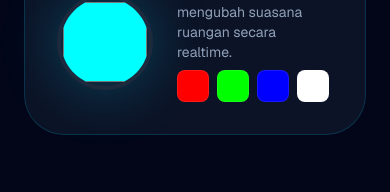
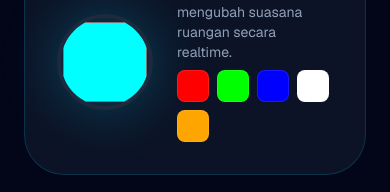
Before and after one commit to QwehhD/web-iot-test, a Next.js app: page /dashboard in a window 390 px wide. Shown: the part 290-482 px from the top of the page. Built offline with nearby package versions, Linux system fonts and the light colour scheme; no server answers; the database is empty.

Commit message:
fix rgb control didnt work on mobile

```diff
--- a/app/dashboard/page.tsx
+++ b/app/dashboard/page.tsx
@@ -47,19 +47,32 @@ export default function DashboardPage() {
     };
   }, []);
 
+  const handleColorChange = async (hex: string) => {
+    // Validasi hex untuk menghindari error slice
+    if (!hex.startsWith('#')) return;
 
-  const handleColorChange = async (hex: string) => {
     const r = parseInt(hex.slice(1, 3), 16);
     const g = parseInt(hex.slice(3, 5), 16);
     const b = parseInt(hex.slice(5, 7), 16);
 
     setIsUpdating(true);
+
+    // SINKRONKAN: Nama di .eq() harus sama dengan di Database & ESP32
     const { error } = await supabase
       .from('actuators')
-    .update({ red_val: r, green_val: g, blue_val: b })
-    .eq('name', 'room_rgb');
+      .update({
+        red_val: r,
+        green_val: g,
+        blue_val: b
+      })
+      .eq('name', 'RGB_ESP32-S3');
 
-  if (error) console.error(error.message);
+    if (error) {
+      console.error("Gagal update:", error.message);
+    } else {
+      console.log(`Updated to R:${r} G:${g} B:${b}`);
+    }
+
     setIsUpdating(false);
   };
 
@@ -122,21 +135,21 @@ export default function DashboardPage() {
             <div className="relative group">
               <input
                 type="color"
-                className="w-24 h-24 rounded-full bg-transparent cursor-pointer border-4 border-slate-800 transition-transform hover:scale-105"
+                className="w-24 h-24 rounded-full bg-transparent cursor-pointer border-4 border-slate-800 transition-transform hover:scale-105 overflow-hidden"
                 defaultValue="#00ffff"
-                onChange={(e) => handleColorChange(e.target.value)}
+                onInput={(e) => handleColorChange((e.target as HTMLInputElement).value)}
               />
               <div className="absolute -inset-2 bg-cyan-500/20 rounded-full blur-xl -z-10 group-hover:bg-cyan-500/40 transition-all"></div>
             </div>
 
             <div className="flex-1">
               <p className="text-slate-400 text-sm mb-2">Pilih warna untuk mengubah suasana ruangan secara realtime.</p>
-              <div className="flex gap-2">
-                {['#ff0000', '#00ff00', '#0000ff', '#ffffff'].map((color) => (
+              <div className="flex gap-2 flex-wrap">
+                {['#ff0000', '#00ff00', '#0000ff', '#ffffff', '#ffa500'].map((color) => (
                   <button
                     key={color}
                     onClick={() => handleColorChange(color)}
-                    className="w-8 h-8 rounded-lg border border-white/10 hover:scale-110 transition-transform"
+                    className="w-8 h-8 rounded-lg border border-white/10 hover:scale-110 active:scale-95 transition-transform"
                     style={{ backgroundColor: color }}
                   />
                 ))}
```
Lines whose indentation alone changed are shown as unchanged.
